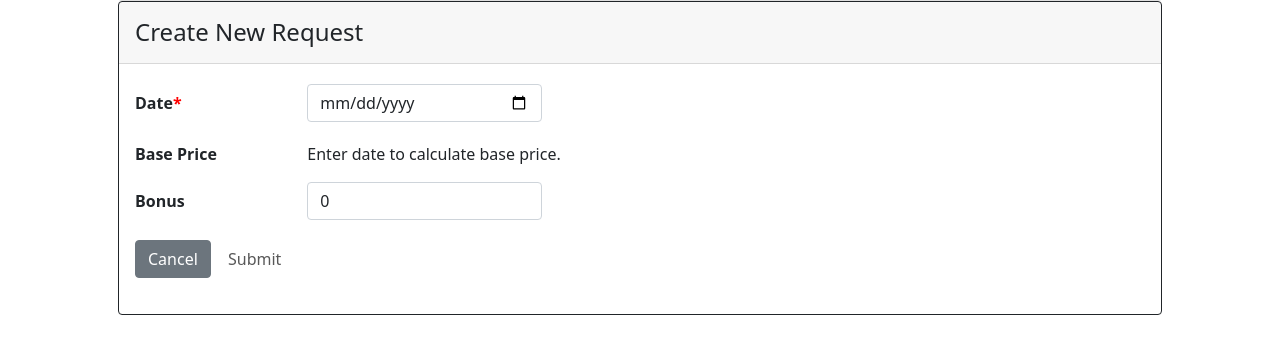
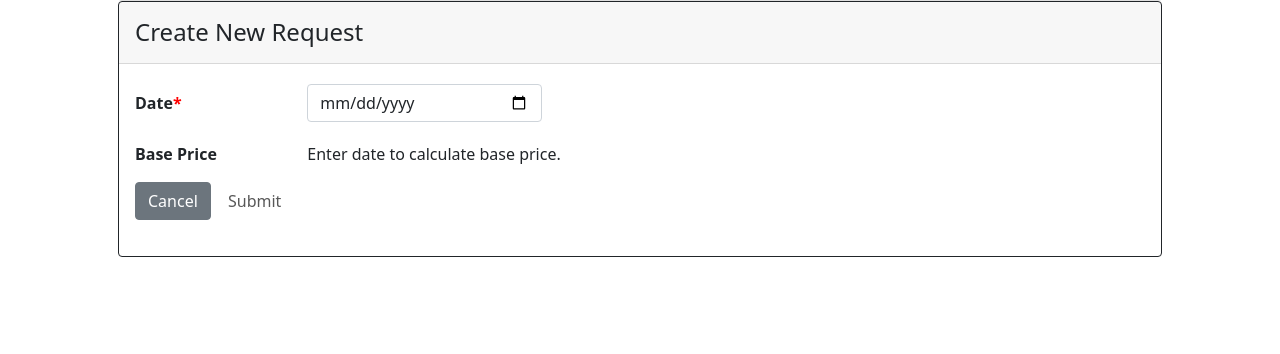
Before and after one commit to PrincetonCS-UCA/subswap, a Flask app: page /shift/1/request in a window 1280 px wide. Shown: the part 365-719 px from the top of the page. Run offline with Flask 2, Linux system fonts and the light colour scheme; a user stored in the database is signed in; data comes from the database, SQL or seed files in the repository; parts of the project's set-up code (start-up, migrations or seed data) failed here and were passed over; some libraries are stand-ins or nearby versions.

Commit message:
removed bonus

```diff
--- a/subapp/dbscript.py
+++ b/subapp/dbscript.py
@@ -102,7 +102,7 @@
         requests.append(Request(date_requested=random.choice(finalDates),
                                 base_price=0,
                                 accepted=random.choice([True]*5 + [False]*15),
-                                bonus=random.randint(5, 50)))
+                                ))
 
     for request in requests:
         db.session.add(request)
--- a/subapp/main/templates/main/base.html
+++ b/subapp/main/templates/main/base.html
@@ -22,6 +22,8 @@
   <script src="https://ajax.googleapis.com/ajax/libs/jquery/3.5.1/jquery.min.js"></script>
   <!-- font awesome icons-->
   <link rel="stylesheet" href="https://cdnjs.cloudflare.com/ajax/libs/font-awesome/4.7.0/css/font-awesome.min.css">
+  <!-- Moment for dates -->
+  <script type="text/JavaScript" src="https://MomentJS.com/downloads/moment.js"></script>
   <title>Sub/Swap</title>
 </head>
 
--- a/subapp/models.py
+++ b/subapp/models.py
@@ -75,7 +75,6 @@
     id = db.Column(db.Integer, primary_key=True)
     base_price = db.Column(db.Integer, nullable=False)
     accepted = db.Column(db.Boolean, default=False, nullable=False)
-    bonus = db.Column(db.Integer, nullable=False, default=0)
     subsidy = db.Column(db.Integer, default=0)
     date_posted = db.Column(db.DateTime, nullable=False,
                             default=datetime.utcnow)
@@ -108,7 +107,7 @@
             return False
 
     def get_price(self):
-        return self.base_price + self.bonus
+        return self.base_price
 
     def get_course(self):
         return self.shift[0].course
--- a/subapp/requests/forms.py
+++ b/subapp/requests/forms.py
@@ -10,5 +10,4 @@
     """
     date_requested = DateField(
         'Date Requested', format='%Y-%m-%d', validators=[DataRequired()])
-    bonus = IntegerField("Bonus", default=0)
     submit = SubmitField('Submit')
--- a/subapp/requests/routes.py
+++ b/subapp/requests/routes.py
@@ -31,8 +31,8 @@
         new_request = Request(
             date_requested=form.date_requested.data,
             base_price=calc_base_price(
-                shift.id, form.date_requested.data.strftime('%Y-%m-%d'))['price'],
-            bonus=form.bonus.data)
+                shift.id, form.date_requested.data.strftime('%Y-%m-%d'))['price']
+            )
 
         new_request.shift.append(shift)
         new_request.posted_by.append(current_user)
@@ -74,7 +74,6 @@
         if old_date != form.date_requested.data:
             rqst.base_price = calc_base_price(
                 shift.id, form.date_requested.data.strftime('%Y-%m-%d'))['price']
-        rqst.bonus = form.bonus.data
 
         db.session.add(rqst)
         current_user.balance += old_price - rqst.get_price()
@@ -86,7 +85,6 @@
         print(form.errors)
 
     form.date_requested.data = rqst.date_requested.date()
-    form.bonus.data = rqst.bonus
 
     return render_template('requests/edit_request.html', form=form, shiftid=shift.id, shifts=current_user.schedule, base=rqst.base_price, day=shift.day)
 
@@ -140,7 +138,7 @@
     price = price['price']
     print(f"Price of new shift is {price}. Old is {rqst.get_price()}")
     new_swap_request = Request(
-        date_requested=date, base_price=price, bonus=0, subsidy=price-rqst.base_price
+        date_requested=date, base_price=price, subsidy=price-rqst.base_price
     )
     new_swap_request.shift.append(swap_shift)
     new_swap_request.posted_by.append(current_user)
--- a/subapp/requests/static/js/script.js
+++ b/subapp/requests/static/js/script.js
@@ -4,7 +4,6 @@
 submit_button.disabled = true;
 
 let valid_date = false;
-let valid_bonus = false;
 
 request_date.onchange = function () {
     valid_date = false;
@@ -15,12 +14,12 @@
     let day = document.getElementById("day-data").dataset.day;
 
     // check if date is in the future AND that it is on the day of the shift
-    if (new Date(date) < new Date()) {
+    if (!moment(date).isAfter(moment())) {
         $("#date_error").html('Please select a date starting tomorrow.');
         $("#form_error").html('');
         var base_price = document.getElementById("base_price");
         base_price.innerHTML = "Enter a valid date to calculate base price."
-    } else if (getDayOfDate(date) != day) {
+    } else if (moment(date).format('dddd') != day) {
         $("#date_error").html('Please select a date that falls on a ' + day + '.');
         $("#form_error").html('');
         var base_price = document.getElementById("base_price");
@@ -39,58 +38,11 @@
             }
         });
     }
-
-    if (valid_date && valid_bonus) {
-        submit_button.disabled = false;
-    }
-}
-
-let bonus_price = document.getElementById("bonus")
-
-bonus_price.onchange = async function () {
-    valid_bonus = false;
-    submit_button.disabled = true;
-    let bonus = Number(bonus_price.value);
-    let date = request_date.value;
-    let response = await getBasePrice(date);
-    let current_balance = await getBalance();
-
-    if (!valid_date) {
-        $("#date_error").html('Please select a valid date first.');
-        $("#form_error").html('');
-        var base_price = document.getElementById("base_price");
-        base_price.innerHTML = "Enter a valid date to calculate base price."
-    } else if (bonus < 0) {
-        $("#bonus_error").html('Please enter a positive number.');
-        $("#form_error").html('');
-    } else if (response.price + bonus > current_balance) {
-        $("#bonus_error").html('You do not have sufficient credits to add this bonus.');
-        $("#form_error").html('');
-    } else {
-        valid_bonus = true;
-        $("#bonus_error").html('');
-        $("#form_error").html('');
-    }
-    if (valid_bonus && valid_date) {
-        submit_button.disabled = false;
-    }
 }
 
 //==============================================================================
 // Helper functions
 //==============================================================================
-
-function getDayOfDate(date) {
-    date = new Date(date.replace(/-/g, '\/').replace(/T.+/, ''));
-    // Create an array of day names
-    var dayNames = ["Sunday", "Monday", "Tuesday", "Wednesday", "Thursday", "Friday", "Saturday"];
-
-    // Use the getDay() method to get the day number (0-6)
-    var dayNumber = date.getDay();
-
-    // Return the name of the day, using the day number
-    return dayNames[dayNumber];
-}
 
 async function getBasePrice(date) {
 
@@ -103,9 +55,3 @@
     const response = await fetch(base_url + '/calculate_base_price?shiftid=' + shiftid + '&date=' + date);
     return await response.json();
 }
-
-async function getBalance() {
-    let res = await fetch(base_url + '/check_balance');
-    let res_json = await res.json();
-    return res_json.balance;
-}
--- a/subapp/requests/templates/requests/create_request.html
+++ b/subapp/requests/templates/requests/create_request.html
@@ -84,23 +84,6 @@
                     </div>
 
                     <div class="form-group row">
-                      <label for="bonus" class="col-sm-2 col-form-label"><strong>Bonus</strong></label>
-                      <div class="col-sm-3">
-                        {% if form.bonus.errors %}
-                          {{ form.bonus(class="form-control is-invalid", id="bonus") }}
-                          <div class="invalid-feedback">
-                              {% for error in form.date_requested.errors %}
-                                  <span>{{ error }}</span>
-                              {% endfor %}
-                          </div>
-                        {% else %}
-                          {{ form.bonus(class="form-control", id="bonus") }}
-                        {% endif %}
-                        <div class="error-message pt-1" id = "bonus_error"></div>
-                      </div>
-                    </div>
-
-                    <div class="form-group row">
                       <div class="col-sm-5">
                         <a class="btn btn-secondary" href="{{url_for('main.profile')}}">Cancel</a>
                         {{ form.submit(class="btn btn-primary", id="submit") }}
```
Also changed, not shown: subapp/requests/templates/requests/edit_request.html (+5 -25 lines), subapp/main/templates/main/about.html (added).
